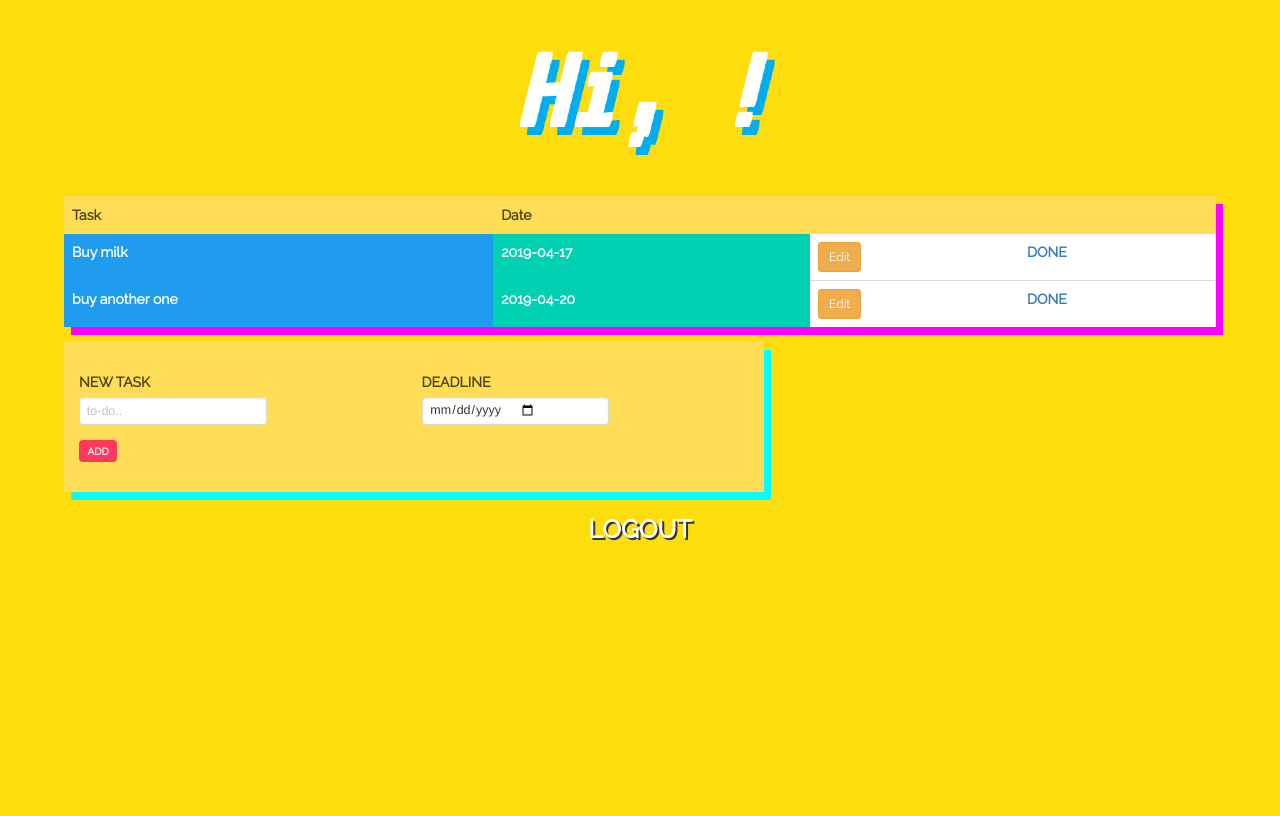
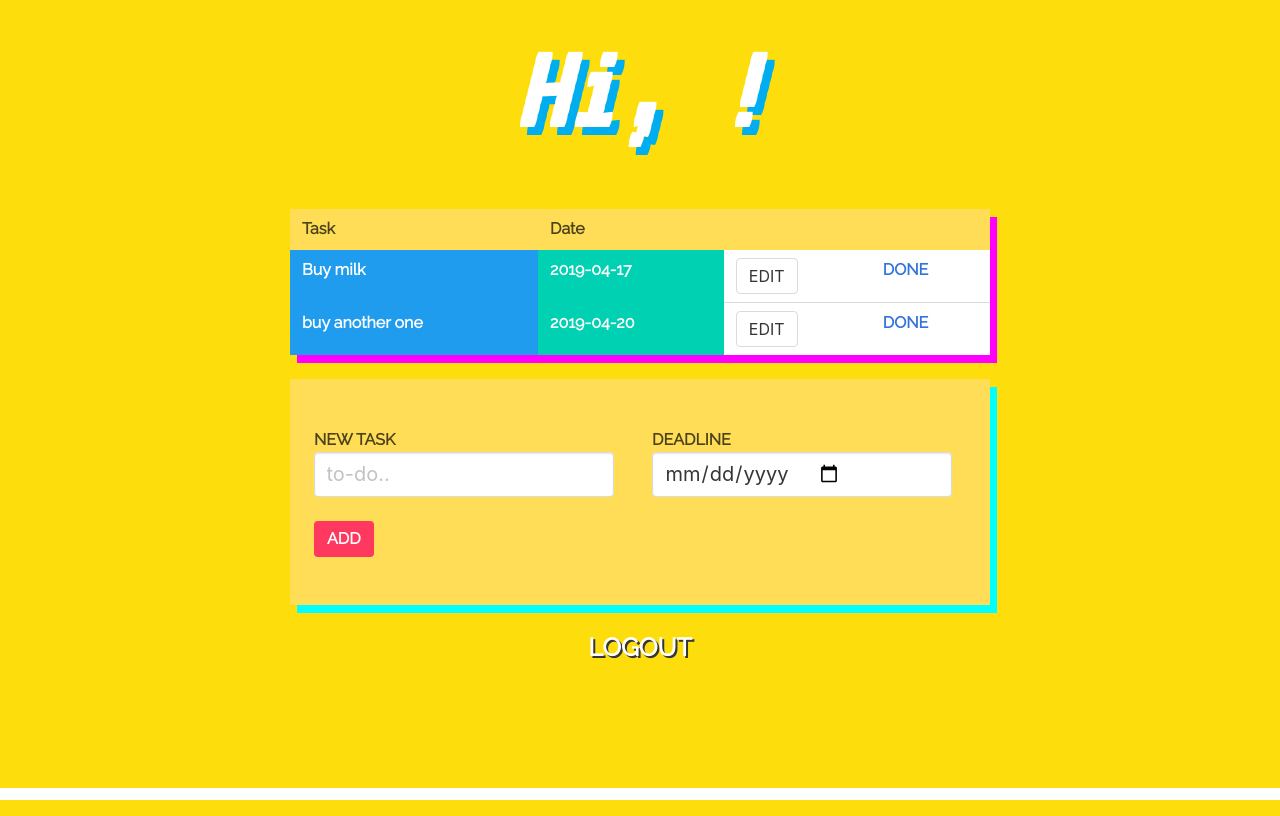
Before and after one commit to christian-arvi/to-do-sqa, a PHP site: page /home.php in a window 1280 px wide. Run offline with PHP 8.4, Linux system fonts and the light colour scheme; a user stored in the database is signed in; data comes from the database, SQL or seed files in the repository.

Commit message:
Fixed UI

```diff
--- a/css/style.css
+++ b/css/style.css
@@ -5,7 +5,7 @@
     padding: 0;
     animation: bgcolor infinite 20s;
     background-size: cover;
-    height: 102vh;
+    min-height: 100vh;
     width: 100vw;
     bottom: 0;
 }
--- a/home.php
+++ b/home.php
@@ -11,10 +11,8 @@
   <meta name="description" content="$1">
   <meta name="viewport" content="width=device-width, initial-scale=1">
   <link rel="stylesheet" href="https://cdnjs.cloudflare.com/ajax/libs/bulma/0.7.4/css/bulma.min.css">
+  <link rel="stylesheet" href="css/style.css">
 
-    <link rel="stylesheet" href="https://maxcdn.bootstrapcdn.com/bootstrap/3.4.0/css/bootstrap.min.css">
-  <script src="https://ajax.googleapis.com/ajax/libs/jquery/3.4.0/jquery.min.js"></script>
-  <script src="https://maxcdn.bootstrapcdn.com/bootstrap/3.4.0/js/bootstrap.min.js"></script>
     <link rel="stylesheet" href="css/style.css">
     <title>CMYK TO-DO LIST</title>
 </head>
@@ -61,7 +59,7 @@
                         <td>
 
 
-                            <a data-target="#edit<?php echo $id; ?>" data-toggle="modal"><button type='button' class='btn btn-warning btn-sm'> Edit</button></a>
+                            <button class="button modal-button" data-target="modal-ter" aria-haspopup="true">EDIT</button>
                         </td>
                         <td>
                             <a href='delete.php?id=<?php echo $row['id']; ?>'>
@@ -69,37 +67,38 @@
                         </td>
                     </tr>
 
+                      <!--edit modal -->
+                            <div id="modal-ter" class="modal">
+                                <div class="modal-background">
+                                    <div class="modal-card" style="margin-top: 250px;">
+                                        <section class="modal-card-body">
+                                            <div class="content">
 
-                    <div class="container">
-                     <!-- Button to Open the Modal -->
-                     <!-- <div id="edit">
-                    <input type="image" src="/thesis/bootstrap/images/icon2.png" class="img-fluid image" data-target="#registeremp"></a>
-                     </div> -->
-
-
-
-                           <div class="modal fade" id="edit<?php echo $id; ?>" role="dialog">
-    <div class="modal-dialog">
-
-      <!-- Modal content-->
-      <div class="modal-content">
-        <div class="modal-header">
-          <button type="button" class="close" data-dismiss="modal">&times;</button>
-          <h4 class="modal-title">Modal Header</h4>
+                                                <form method="POST" action="editTask.php">
+                                                    <div class="columns">
+                                                        <div class="column">
+                                                            <label class="font1"><b>EDIT TASK</b></label>
+                                                            <input type="hidden" name="id" value="<?php echo $id; ?>">
+                                                            <div class="control">
+                                                                <input class="input is-medium is-warning" style="width:10em;" type="text" name="task" value="<?php echo $task; ?>" placeholder="to-do..">
                                                             </div>
-        <div class="modal-body">
-          <form method="POST" action="editTask.php">
-            <input type="hidden" name="id" value="<?php echo $id; ?>">
-            <input class="input is-medium is-warning" style="width:10em;" type="text" name="task" value="<?php echo $task; ?>" placeholder="to-do..">
+                                                        </div>
+                                                        <div class="column">
+                                                            <label class="font1"><b>DEADLINE</b></label>
+                                                            <div class="control">
                                                                 <input required class="input is-medium is-warning" style="width:10em;" type="date" name="date" value="<?php echo $duedate; ?>" placeholder="dd/mm/yyy">
+                                                            </div>
+                                                        </div>
+                                                    </div>
+                                            </div>
+                                        </section>
+                                                    <footer class="modal-card-foot">
                                                         <button class="button is-danger font1" type="submit" name="submit"><b>UPDATE TASK</b></button>
                                                         </form>
+                                                        <button class="button is-info font1"><b>CANCEL</b></button>
+                                                    </footer>
+
                                     </div>
-        <div class="modal-footer">
-          <button type="button" class="btn btn-default" data-dismiss="modal">Close</button>
-        </div>
-      </div>
-
                                 </div>
                             </div>
 
```
Lines whose indentation alone changed are shown as unchanged.
